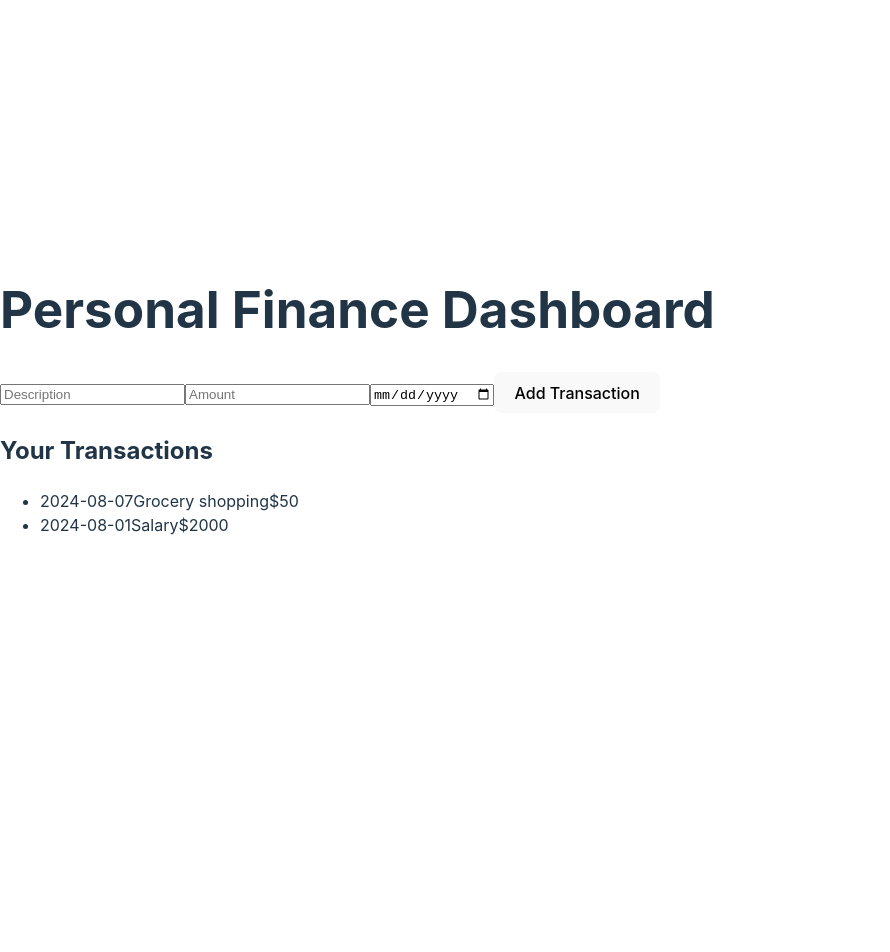
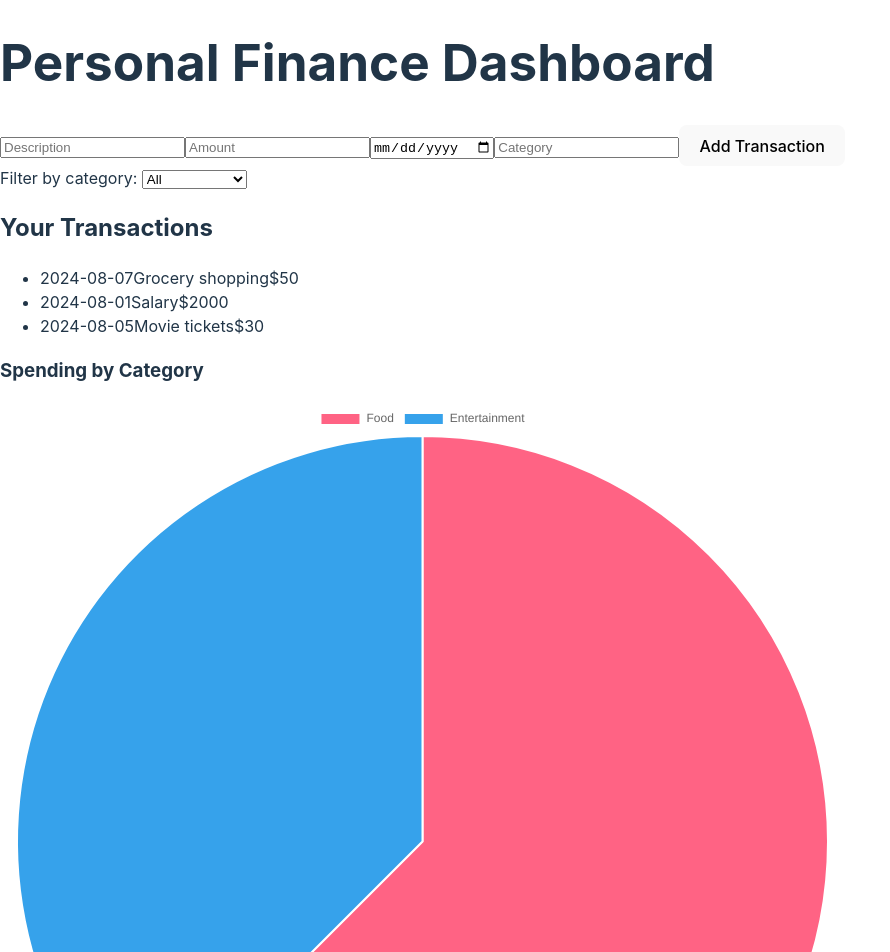
Before and after one commit to narasimha-1511/personal-finance-dashboard, a React (Vite) app: page / in a window 1280 px wide. Shown: the top 952 px of the page, without its empty margins (0-890 px from the left). Before the commit the page ends 800 px from the top, so only its background shows below. Built offline with nearby package versions, Linux system fonts and the light colour scheme.

Commit message:
added category and pie chart

```diff
--- a/package.json
+++ b/package.json
@@ -10,7 +10,9 @@
     "preview": "vite preview"
   },
   "dependencies": {
+    "chart.js": "^4.4.3",
     "react": "^18.3.1",
+    "react-chartjs-2": "^5.2.0",
     "react-dom": "^18.3.1"
   },
   "devDependencies": {
--- a/src/App.jsx
+++ b/src/App.jsx
@@ -1,22 +1,34 @@
 import React, { useState } from 'react';
 import Dashboard from './components/Dashboard';
 import TransactionForm from './components/TransactionForm';
+import CategoryFilter from './components/CategoryFilter';
 
 function App() {
   const [transactions, setTransactions] = useState([
-    { id: 1, description: 'Grocery shopping', amount: -50, date: '2024-08-07' },
-    { id: 2, description: 'Salary', amount: 2000, date: '2024-08-01' },
+    { id: 1, description: 'Grocery shopping', amount: -50, date: '2024-08-07', category: 'Food' },
+    { id: 2, description: 'Salary', amount: 2000, date: '2024-08-01', category: 'Income' },
+    { id: 3, description: 'Movie tickets', amount: -30, date: '2024-08-05', category: 'Entertainment' },
   ]);
+
+  const [selectedCategory, setSelectedCategory] = useState('All');
 
   const addTransaction = (newTransaction) => {
     setTransactions([...transactions, { ...newTransaction, id: Date.now() }]);
   };
 
+  const filteredTransactions = selectedCategory === 'All'
+    ? transactions
+    : transactions.filter(t => t.category === selectedCategory);
+
   return (
     <div className="App">
       <h1>Personal Finance Dashboard</h1>
       <TransactionForm onAddTransaction={addTransaction} />
-      <Dashboard transactions={transactions} />
+      <CategoryFilter
+        selectedCategory={selectedCategory}
+        onCategoryChange={setSelectedCategory}
+      />
+      <Dashboard transactions={filteredTransactions} />
     </div>
   );
 }
--- /dev/null
+++ b/src/components/CategoryFilter.jsx
@@ -0,0 +1,22 @@
+import React from 'react';
+
+function CategoryFilter({ selectedCategory, onCategoryChange }) {
+  const categories = ['All', 'Food', 'Entertainment', 'Income', 'Bills'];
+
+  return (
+    <div>
+      <label htmlFor="category-select">Filter by category: </label>
+      <select
+        id="category-select"
+        value={selectedCategory}
+        onChange={(e) => onCategoryChange(e.target.value)}
+      >
+        {categories.map(category => (
+          <option key={category} value={category}>{category}</option>
+        ))}
+      </select>
+    </div>
+  );
+}
+
+export default CategoryFilter;
--- a/src/components/Dashboard.jsx
+++ b/src/components/Dashboard.jsx
@@ -1,11 +1,13 @@
 import React from 'react';
 import TransactionList from './TransactionList';
+import PieChart from './PieChart';
 
 function Dashboard({ transactions }) {
   return (
     <div className="Dashboard">
       <h2>Your Transactions</h2>
       <TransactionList transactions={transactions} />
+      <PieChart transactions={transactions} />
     </div>
   );
 }
--- /dev/null
+++ b/src/components/PieChart.jsx
@@ -0,0 +1,36 @@
+import React from 'react';
+import { Pie } from 'react-chartjs-2';
+import { Chart as ChartJS, ArcElement, Tooltip, Legend } from 'chart.js';
+ChartJS.register(ArcElement, Tooltip, Legend);
+
+function PieChart({ transactions }) {
+  const categoryTotals = transactions.reduce((acc, transaction) => {
+    if (transaction.amount < 0) {
+      acc[transaction.category] = (acc[transaction.category] || 0) + Math.abs(transaction.amount);
+    }
+    return acc;
+  }, {});
+
+  const data = {
+    labels: Object.keys(categoryTotals),
+    datasets: [{
+      data: Object.values(categoryTotals),
+      backgroundColor: [
+        '#FF6384',
+        '#36A2EB',
+        '#FFCE56',
+        '#4BC0C0',
+        '#9966FF',
+      ],
+    }],
+  };
+
+  return (
+    <div className="PieChart">
+      <h3>Spending by Category</h3>
+      <Pie data={data} />
+    </div>
+  );
+}
+
+export default PieChart;
--- a/src/components/TransactionForm.jsx
+++ b/src/components/TransactionForm.jsx
@@ -4,6 +4,7 @@ function TransactionForm({ onAddTransaction }) {
   const [description, setDescription] = useState('');
   const [amount, setAmount] = useState('');
   const [date, setDate] = useState('');
+  const [category, setCategory] = useState('');
 
   const handleSubmit = (e) => {
     e.preventDefault();
@@ -11,10 +12,12 @@ function TransactionForm({ onAddTransaction }) {
       description,
       amount: parseFloat(amount),
       date,
+      category,
     });
     setDescription('');
     setAmount('');
     setDate('');
+    setCategory('');
   };
 
   return (
@@ -39,6 +42,13 @@ function TransactionForm({ onAddTransaction }) {
         onChange={(e) => setDate(e.target.value)}
         required
       />
+      <input
+        type="text"
+        placeholder="Category"
+        value={category}
+        onChange={(e) => setCategory(e.target.value)}
+        required
+      />
       <button type="submit">Add Transaction</button>
     </form>
   );
```
